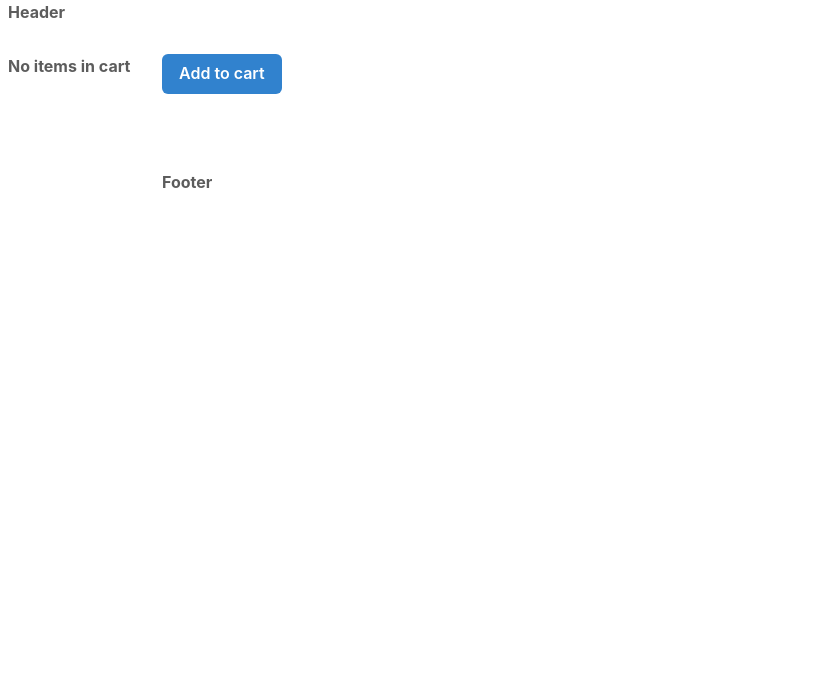
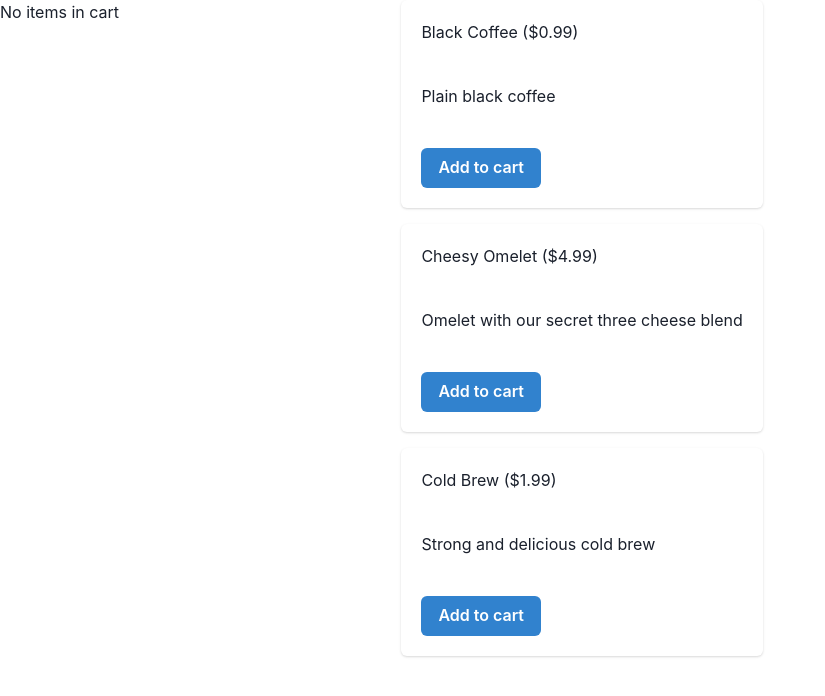
Before and after one commit to butterscotchstallion/inky-black-coffee-shop, a React (Vite) app: page / in a window 1280 px wide. Shown: the top 696 px of the page, without its empty margins (0-825 px from the left). Built offline with nearby package versions, Linux system fonts and the light colour scheme.

Commit message:
Refactors layout a bit and adds subtotal

```diff
--- a/src/App.tsx
+++ b/src/App.tsx
@@ -1,60 +1,80 @@
+import { Box, ColorModeScript, SimpleGrid } from '@chakra-ui/react';
+import { useEffect } from 'react';
 import { useSelector } from 'react-redux';
 import AddToCartButton from './features/cart/AddToCartButton';
 import { CartItem } from './features/cart/cart.slice';
 import { RootState } from './store';
-import { useEffect } from 'react';
-import { ColorModeScript } from '@chakra-ui/react';
-import { Grid, GridItem } from '@chakra-ui/react';
+import { Card, CardHeader, CardBody, CardFooter } from '@chakra-ui/react';
 import theme from './theme';
 
 function App() {
   useEffect(() => {
     document.title = 'Inky Black Coffee Shop';
   }, []);
+  const subtotal = useSelector((state: RootState) => state.cart.subtotal);
   const items = useSelector((state: RootState) => {
     return state.cart.items;
   });
-  const item = {
+  const allItems: CartItem[] = [
+    {
       id: 1,
       price: 0.99,
       name: 'Black Coffee',
-  };
+      description: 'Plain black coffee',
+    },
+    {
+      id: 2,
+      price: 4.99,
+      name: 'Cheesy Omelet',
+      description: 'Omelet with our secret three cheese blend',
+    },
+    {
+      id: 3,
+      price: 1.99,
+      name: 'Cold Brew',
+      description: 'Strong and delicious cold brew',
+    },
+  ];
   return (
     <>
       <ColorModeScript initialColorMode={theme.config.initialColorMode} />
 
-      <Grid
-        templateAreas={`"header header"
-                        "nav main"
-                        "nav footer"`}
-        gridTemplateRows={'50px 1fr 30px'}
-        gridTemplateColumns={'150px 1fr'}
-        h='200px'
-        gap='1'
-        color='blackAlpha.700'
-        fontWeight='bold'
-      >
-        <GridItem pl='2' area={'header'}>
-          Header
-        </GridItem>
-        <GridItem pl='2' area={'nav'}>
+      <SimpleGrid columns={2} spacing={10}>
+        <Box>
           {items.length > 0 ? (
+            <>
+              <section>
+                {items.length} items - ${subtotal}
+              </section>
               <ul>
                 {items.map((item: CartItem) => (
                   <li key={item.id}>{item.name}</li>
                 ))}
               </ul>
+            </>
           ) : (
             'No items in cart'
           )}
-        </GridItem>
-        <GridItem pl='2' area={'main'}>
-          <AddToCartButton item={item} />
-        </GridItem>
-        <GridItem pl='2' area={'footer'}>
-          Footer
-        </GridItem>
-      </Grid>
+        </Box>
+        <Box>
+          <SimpleGrid
+            spacing={4}
+            templateColumns='repeat(auto-fill, minmax(200px, 1fr))'
+          >
+            {allItems.map((allItem: CartItem) => (
+              <Card key={allItem.id}>
+                <CardHeader>
+                  {allItem.name} (${allItem.price})
+                </CardHeader>
+                <CardBody>{allItem.description}</CardBody>
+                <CardFooter>
+                  <AddToCartButton item={allItem} />
+                </CardFooter>
+              </Card>
+            ))}
+          </SimpleGrid>
+        </Box>
+      </SimpleGrid>
     </>
   );
 }
--- a/src/features/cart/AddToCartButton.tsx
+++ b/src/features/cart/AddToCartButton.tsx
@@ -1,6 +1,7 @@
 import { Button } from '@chakra-ui/react';
 import { useDispatch } from 'react-redux';
 import { CartItem, addItem } from './cart.slice';
+import { useState } from 'react';
 
 interface AddToCartProps {
   item: CartItem;
@@ -8,13 +9,15 @@ interface AddToCartProps {
 
 export default function AddToCartButton({ item }: AddToCartProps) {
   const dispatch = useDispatch();
+  const [disabled, setDisabled] = useState<boolean>(false);
 
   function onClick() {
     dispatch(addItem(item));
+    setDisabled(false);
   }
 
   return (
-    <Button colorScheme='blue' onClick={onClick}>
+    <Button disabled={disabled} colorScheme='blue' onClick={onClick}>
       Add to cart
     </Button>
   );
--- a/src/features/cart/cart.slice.ts
+++ b/src/features/cart/cart.slice.ts
@@ -6,14 +6,17 @@ export interface CartItem {
     id: number;
     name: string;
     price: number;
+    description: string;
 }
 
 export interface CartState {
     items: CartItem[];
+    subtotal: string
 }
 
 const initialState: CartState = {
-    items: []
+    items: [],
+    subtotal: '0'
 };
 
 export const cartSlice = createSlice({
@@ -21,11 +24,14 @@ export const cartSlice = createSlice({
     initialState,
     reducers: {
         addItem: (state, action: PayloadAction<CartItem>) => {
-            const exists = state.items.find((item: CartItem) => {
-                return item.id === action.payload.id;
+            const item: CartItem = action.payload;
+            const exists = state.items.find((stateItem: CartItem) => {
+                return stateItem.id === item.id;
             });
             if (!exists) {
                 state.items.push(action.payload);
+                const newSubtotal = +state.subtotal + item.price;
+                state.subtotal = newSubtotal.toFixed(2);
             }
         }
     }
```
Lines whose indentation alone changed are shown as unchanged.
